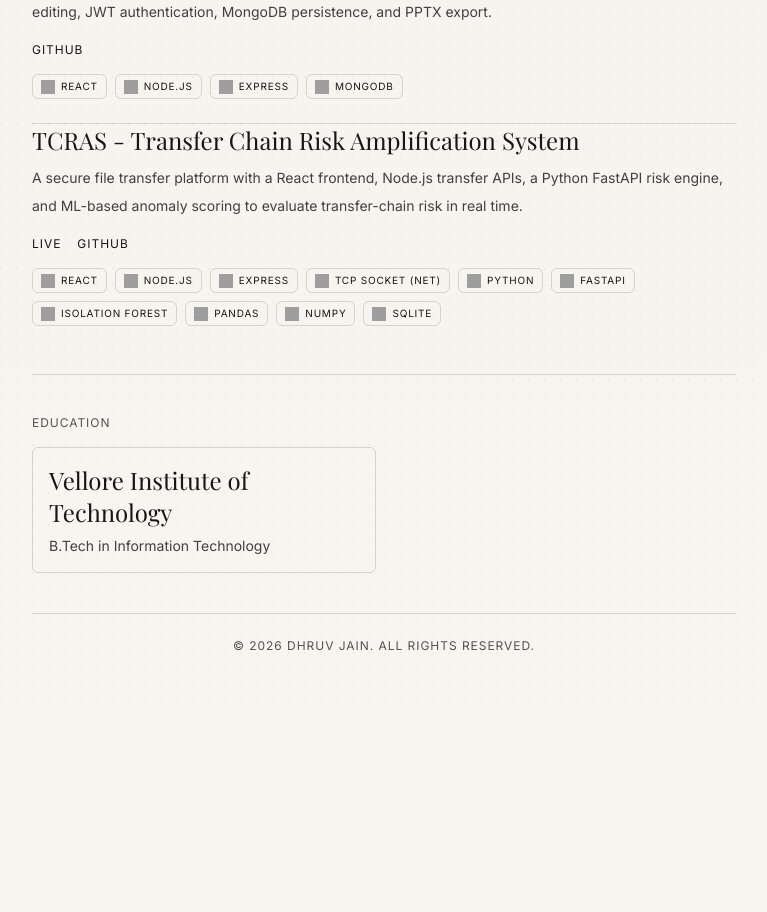
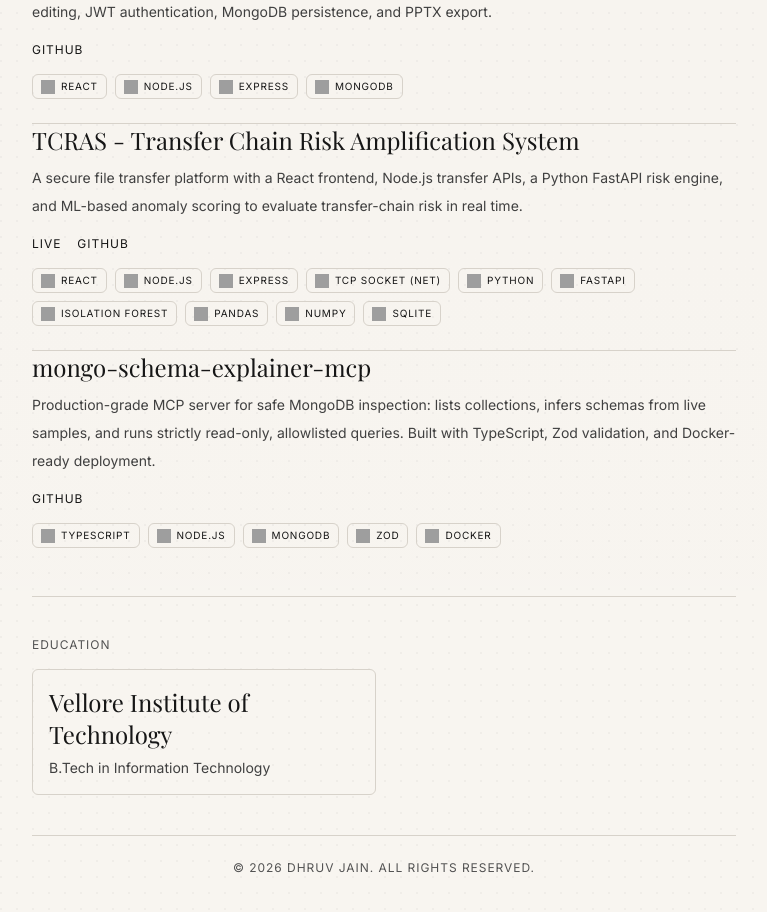
Before and after one commit to Drv4ever/Portfolio, a Next.js app: page / in a window 1280 px wide. Shown: the part 1060-1972 px from the top of the page, without its empty margins (256-1023 px from the left). Before the commit the page ends 1770 px from the top, so only its background shows below. Built offline with nearby package versions, Linux system fonts and the light colour scheme; no server answers; grey boxes are pictures that could not be loaded; a web font is replaced by a local one.

Commit message:
added new project

```diff
--- a/src/data/content.ts
+++ b/src/data/content.ts
@@ -7,23 +7,43 @@ export const profile = {
   intro:
     "A Developer building intelligent web products with React, Node.js, and MongoDB. I enjoy designing secure APIs, interactive UIs, and scalable systems that turn ideas into polished digital tools.",
   techStack: [
-    { name: "React", logo: "https://cdn.jsdelivr.net/gh/devicons/devicon/icons/react/react-original.svg" },
-    { name: "TypeScript", logo: "https://cdn.jsdelivr.net/gh/devicons/devicon/icons/typescript/typescript-original.svg" },
-    { name: "JavaScript", logo: "https://cdn.jsdelivr.net/gh/devicons/devicon/icons/javascript/javascript-original.svg" },
-    { name: "Node.js", logo: "https://cdn.jsdelivr.net/gh/devicons/devicon/icons/nodejs/nodejs-original.svg" },
-    { name: "MongoDB", logo: "https://cdn.jsdelivr.net/gh/devicons/devicon/icons/mongodb/mongodb-original.svg" },
-    { name: "C/C++", logo: "https://cdn.jsdelivr.net/gh/devicons/devicon/icons/cplusplus/cplusplus-original.svg" }
+    {
+      name: "React",
+      logo: "https://cdn.jsdelivr.net/gh/devicons/devicon/icons/react/react-original.svg",
+    },
+    {
+      name: "TypeScript",
+      logo: "https://cdn.jsdelivr.net/gh/devicons/devicon/icons/typescript/typescript-original.svg",
+    },
+    {
+      name: "JavaScript",
+      logo: "https://cdn.jsdelivr.net/gh/devicons/devicon/icons/javascript/javascript-original.svg",
+    },
+    {
+      name: "Node.js",
+      logo: "https://cdn.jsdelivr.net/gh/devicons/devicon/icons/nodejs/nodejs-original.svg",
+    },
+    {
+      name: "MongoDB",
+      logo: "https://cdn.jsdelivr.net/gh/devicons/devicon/icons/mongodb/mongodb-original.svg",
+    },
+    {
+      name: "C/C++",
+      logo: "https://cdn.jsdelivr.net/gh/devicons/devicon/icons/cplusplus/cplusplus-original.svg",
+    },
   ],
   heroHeading: "MEET YOUR NEW FAVOURITE FRONTEND DEVELOPER",
-  image:
-    "https://avatars.githubusercontent.com/u/192817774?v=4",
+  image: "https://avatars.githubusercontent.com/u/192817774?v=4",
   imageCaption: "Portrait, desk edition.",
   socials: [
     { label: "Email", href: "mailto:dhruvjain632@gmail.com" },
-    { label: "LinkedIn", href: "https://www.linkedin.com/in/dhruv-jain-4284a8263/" },
+    {
+      label: "LinkedIn",
+      href: "https://www.linkedin.com/in/dhruv-jain-4284a8263/",
+    },
     { label: "Twitter", href: "https://x.com/Drv4ever632" },
-    { label: "GitHub", href: "https://github.com/Drv4ever" }
-  ]
+    { label: "GitHub", href: "https://github.com/Drv4ever" },
+  ],
 };
 
 export const nowBuilding = {
@@ -32,7 +52,7 @@ export const nowBuilding = {
   project: "SlideOS - AI-Powered Presentation Builder",
   description:
     "Full-stack web app that generates slide outlines from prompts using AI, supports visual drag-and-drop editing, JWT authentication, MongoDB persistence, and PPTX export.",
-  progress: 72
+  progress: 72,
 };
 
 export const featuredWorks = [
@@ -41,33 +61,104 @@ export const featuredWorks = [
     description:
       "Full-stack web app that generates slide outlines from prompts using AI, supports visual drag-and-drop editing, JWT authentication, MongoDB persistence, and PPTX export.",
     techStack: [
-      { name: "React", logo: "https://cdn.jsdelivr.net/gh/devicons/devicon/icons/react/react-original.svg" },
-      { name: "Node.js", logo: "https://cdn.jsdelivr.net/gh/devicons/devicon/icons/nodejs/nodejs-original.svg" },
-      { name: "Express", logo: "https://cdn.jsdelivr.net/gh/devicons/devicon/icons/express/express-original.svg" },
-      { name: "MongoDB", logo: "https://cdn.jsdelivr.net/gh/devicons/devicon/icons/mongodb/mongodb-original.svg" }
+      {
+        name: "React",
+        logo: "https://cdn.jsdelivr.net/gh/devicons/devicon/icons/react/react-original.svg",
+      },
+      {
+        name: "Node.js",
+        logo: "https://cdn.jsdelivr.net/gh/devicons/devicon/icons/nodejs/nodejs-original.svg",
+      },
+      {
+        name: "Express",
+        logo: "https://cdn.jsdelivr.net/gh/devicons/devicon/icons/express/express-original.svg",
+      },
+      {
+        name: "MongoDB",
+        logo: "https://cdn.jsdelivr.net/gh/devicons/devicon/icons/mongodb/mongodb-original.svg",
+      },
     ],
     live: "",
-    github: "https://github.com/Drv4ever/SlideOS"
+    github: "https://github.com/Drv4ever/SlideOS",
   },
   {
     title: "TCRAS - Transfer Chain Risk Amplification System",
     description:
       "A secure file transfer platform with a React frontend, Node.js transfer APIs, a Python FastAPI risk engine, and ML-based anomaly scoring to evaluate transfer-chain risk in real time.",
     techStack: [
-      { name: "React", logo: "https://cdn.jsdelivr.net/gh/devicons/devicon/icons/react/react-original.svg" },
-      { name: "Node.js", logo: "https://cdn.jsdelivr.net/gh/devicons/devicon/icons/nodejs/nodejs-original.svg" },
-      { name: "Express", logo: "https://cdn.jsdelivr.net/gh/devicons/devicon/icons/express/express-original.svg" },
-      { name: "TCP Socket (net)", logo: "https://cdn.jsdelivr.net/gh/devicons/devicon/icons/nodejs/nodejs-original.svg" },
-      { name: "Python", logo: "https://cdn.jsdelivr.net/gh/devicons/devicon/icons/python/python-original.svg" },
-      { name: "FastAPI", logo: "https://cdn.jsdelivr.net/gh/devicons/devicon/icons/fastapi/fastapi-original.svg" },
-      { name: "Isolation Forest", logo: "https://cdn.jsdelivr.net/gh/devicons/devicon/icons/python/python-original.svg" },
-      { name: "pandas", logo: "https://cdn.jsdelivr.net/gh/devicons/devicon/icons/pandas/pandas-original.svg" },
-      { name: "NumPy", logo: "https://cdn.jsdelivr.net/gh/devicons/devicon/icons/numpy/numpy-original.svg" },
-      { name: "SQLite", logo: "https://cdn.jsdelivr.net/gh/devicons/devicon/icons/sqlite/sqlite-original.svg" }
+      {
+        name: "React",
+        logo: "https://cdn.jsdelivr.net/gh/devicons/devicon/icons/react/react-original.svg",
+      },
+      {
+        name: "Node.js",
+        logo: "https://cdn.jsdelivr.net/gh/devicons/devicon/icons/nodejs/nodejs-original.svg",
+      },
+      {
+        name: "Express",
+        logo: "https://cdn.jsdelivr.net/gh/devicons/devicon/icons/express/express-original.svg",
+      },
+      {
+        name: "TCP Socket (net)",
+        logo: "https://cdn.jsdelivr.net/gh/devicons/devicon/icons/nodejs/nodejs-original.svg",
+      },
+      {
+        name: "Python",
+        logo: "https://cdn.jsdelivr.net/gh/devicons/devicon/icons/python/python-original.svg",
+      },
+      {
+        name: "FastAPI",
+        logo: "https://cdn.jsdelivr.net/gh/devicons/devicon/icons/fastapi/fastapi-original.svg",
+      },
+      {
+        name: "Isolation Forest",
+        logo: "https://cdn.jsdelivr.net/gh/devicons/devicon/icons/python/python-original.svg",
+      },
+      {
+        name: "pandas",
+        logo: "https://cdn.jsdelivr.net/gh/devicons/devicon/icons/pandas/pandas-original.svg",
+      },
+      {
+        name: "NumPy",
+        logo: "https://cdn.jsdelivr.net/gh/devicons/devicon/icons/numpy/numpy-original.svg",
+      },
+      {
+        name: "SQLite",
+        logo: "https://cdn.jsdelivr.net/gh/devicons/devicon/icons/sqlite/sqlite-original.svg",
+      },
     ],
     live: "https://tcras.vercel.app/",
-    github: "https://github.com/Drv4ever/TCRAS"
-  }
+    github: "https://github.com/Drv4ever/TCRAS",
+  },
+  {
+    title: "mongo-schema-explainer-mcp",
+    description:
+      "Production-grade MCP server for safe MongoDB inspection: lists collections, infers schemas from live samples, and runs strictly read-only, allowlisted queries. Built with TypeScript, Zod validation, and Docker-ready deployment.",
+    techStack: [
+      {
+        name: "TypeScript",
+        logo: "https://cdn.jsdelivr.net/gh/devicons/devicon/icons/typescript/typescript-original.svg",
+      },
+      {
+        name: "Node.js",
+        logo: "https://cdn.jsdelivr.net/gh/devicons/devicon/icons/nodejs/nodejs-original.svg",
+      },
+      {
+        name: "MongoDB",
+        logo: "https://cdn.jsdelivr.net/gh/devicons/devicon/icons/mongodb/mongodb-original.svg",
+      },
+      {
+        name: "Zod",
+        logo: "https://raw.githubusercontent.com/colinhacks/zod/main/logo/logo.svg",
+      },
+      {
+        name: "Docker",
+        logo: "https://cdn.jsdelivr.net/gh/devicons/devicon/icons/docker/docker-original.svg",
+      },
+    ],
+    live: "",
+    github: "https://github.com/Drv4ever/mongo-schema-explainer-mcp",
+  },
 ];
 
 export const experiences = [
@@ -78,8 +169,8 @@ export const experiences = [
     points: [
       "Led migration to App Router architecture, improving delivery speed and maintainability.",
       "Built reusable motion primitives and form systems used across 10+ products.",
-      "Partnered with design to raise accessibility standards and visual consistency."
-    ]
+      "Partnered with design to raise accessibility standards and visual consistency.",
+    ],
   },
   {
     company: "Papergrid Labs",
@@ -88,21 +179,21 @@ export const experiences = [
     points: [
       "Implemented SEO-focused marketing pages with measurable performance gains.",
       "Created analytics-informed UI experiments that increased engagement by 18%.",
-      "Maintained test coverage and CI workflows for critical user flows."
-    ]
-  }
+      "Maintained test coverage and CI workflows for critical user flows.",
+    ],
+  },
 ];
 
 export const education = [
   {
     school: "Vellore Institute of Technology",
-    detail: "B.Tech in Information Technology"
-  }
+    detail: "B.Tech in Information Technology",
+  },
 ];
 
 export const componentsShowcase = [
   "Editorial cards with adaptive typographic scale",
   "Theme-aware button system with invert hover states",
   "Accessible section shells and semantic content grouping",
-  "Subtle motion library for staged content reveals"
+  "Subtle motion library for staged content reveals",
 ];
```
